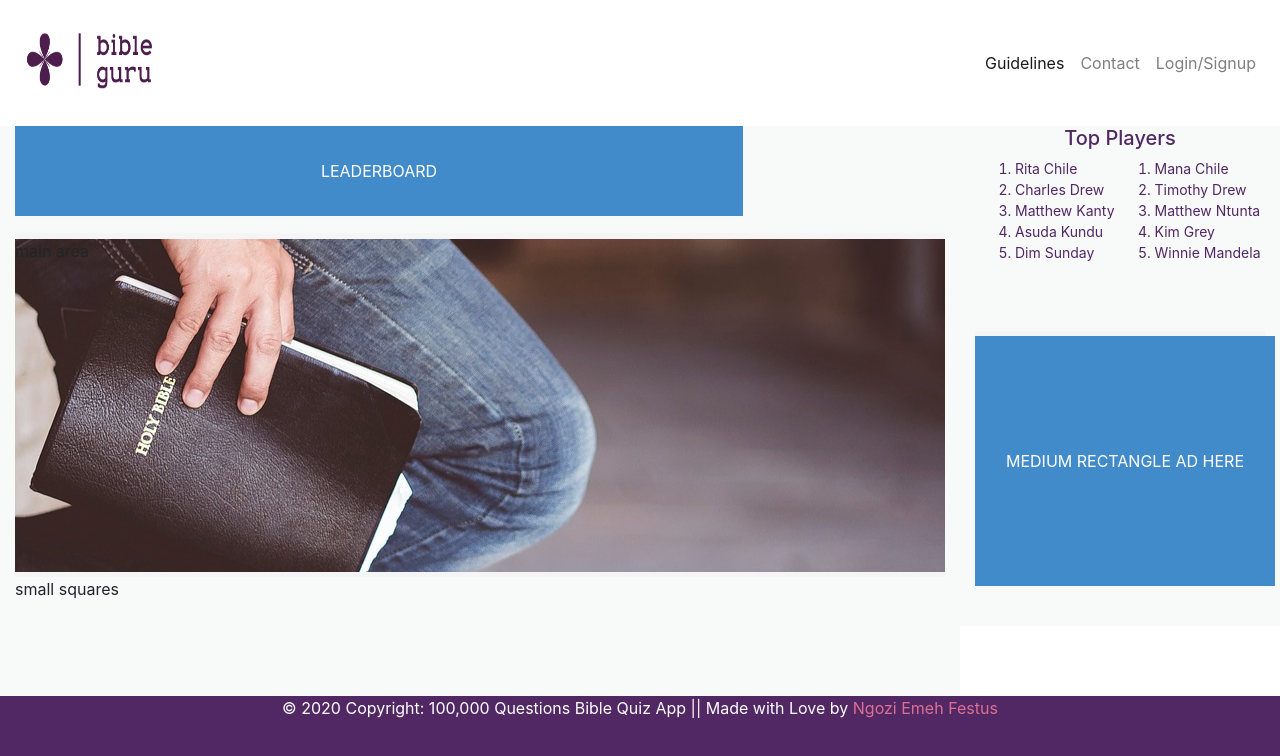
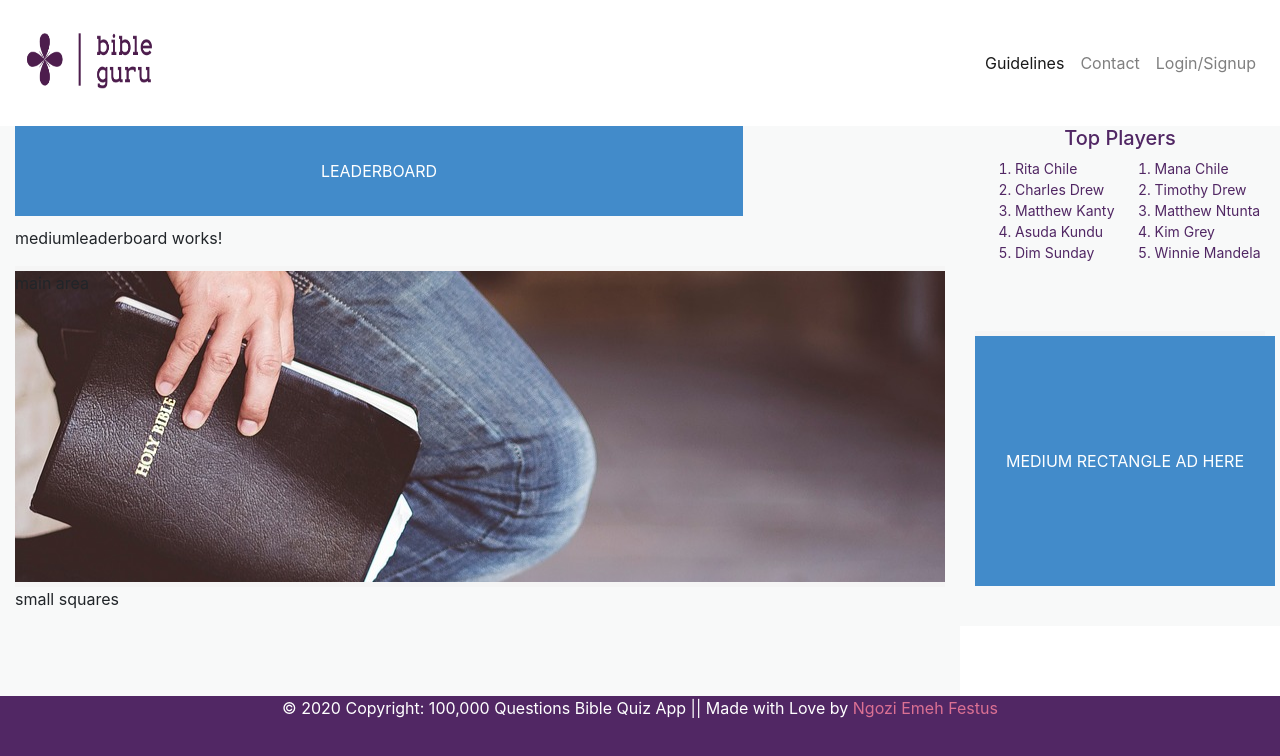
Before and after one commit to NgoziEmeh/Bible-quiz-web-app-frontend, an Angular app: page / in a window 1280 px wide. Shown: the top 756 px of the page. Built offline with nearby package versions, Linux system fonts and the light colour scheme.

Commit message:
mediumleaderboard comp

```diff
--- a/src/app/home/home.component.html
+++ b/src/app/home/home.component.html
@@ -13,6 +13,9 @@
                             </div>
                             <div class="mobilead-holder">
                                 <app-mobilead></app-mobilead>
+                            </div>
+                            <div class="mediumleaderboard-holder">
+                                <app-mediumleaderboard></app-mediumleaderboard>
                             </div>
                             <div class="space-in-between"></div>
                             <div class="main-area">main area</div>
```
